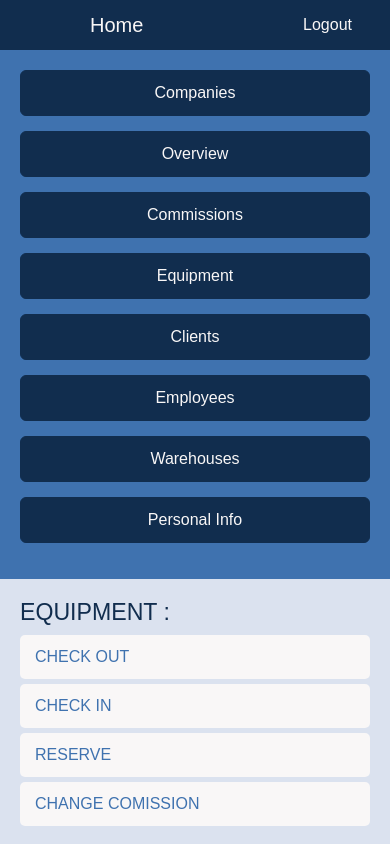
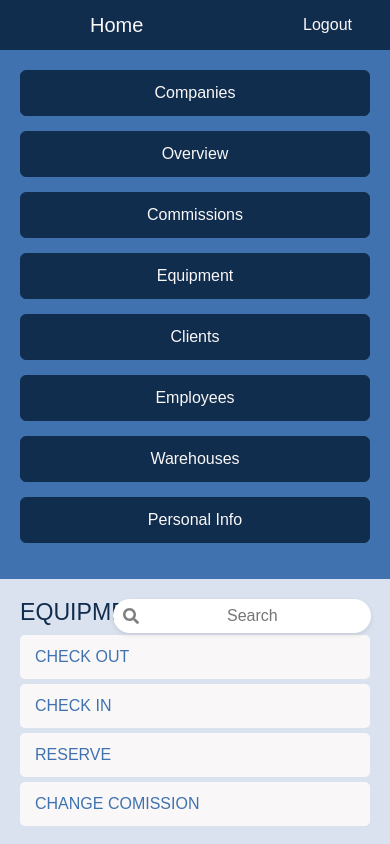
Before and after one commit to JWCENTON/quick-watch, a React (Create React App) app in the folder EquipWatch/reactapp/: page / in a window 390 px wide. Built offline with nearby package versions, Linux system fonts and the light colour scheme.

Commit message:
some changes in search css and for now there is searchbox added to index - test case to work on well on phone

```diff
--- a/EquipWatch/reactapp/src/components/SearchBox/Search.css
+++ b/EquipWatch/reactapp/src/components/SearchBox/Search.css
@@ -3,10 +3,10 @@
     align-items: center;
     background-color: white;
     border-radius: 20px;
-    padding: 5px;
+    padding-inline: 10px;
     box-shadow: 0 2px 5px rgba(0, 0, 0, 0.1);
-    position: absolute;
-    right: 2%;
+    position: fixed;
+    right: 1.2em;
 }
 
 .search-input {
--- a/EquipWatch/reactapp/src/components/mainPage/IndexWithEmployeeView.js
+++ b/EquipWatch/reactapp/src/components/mainPage/IndexWithEmployeeView.js
@@ -1,8 +1,10 @@
 import "./Index.css";
+import SearchBox from '../SearchBox/SearchBox'
 
 function IndexEmployeeView() {
     return (
         <div className="background-color wrapper">
+            <SearchBox />
             <h3>EQUIPMENT :</h3>
             <a href="/" >CHECK OUT</a>
             <a href="/" >CHECK IN</a>
```
